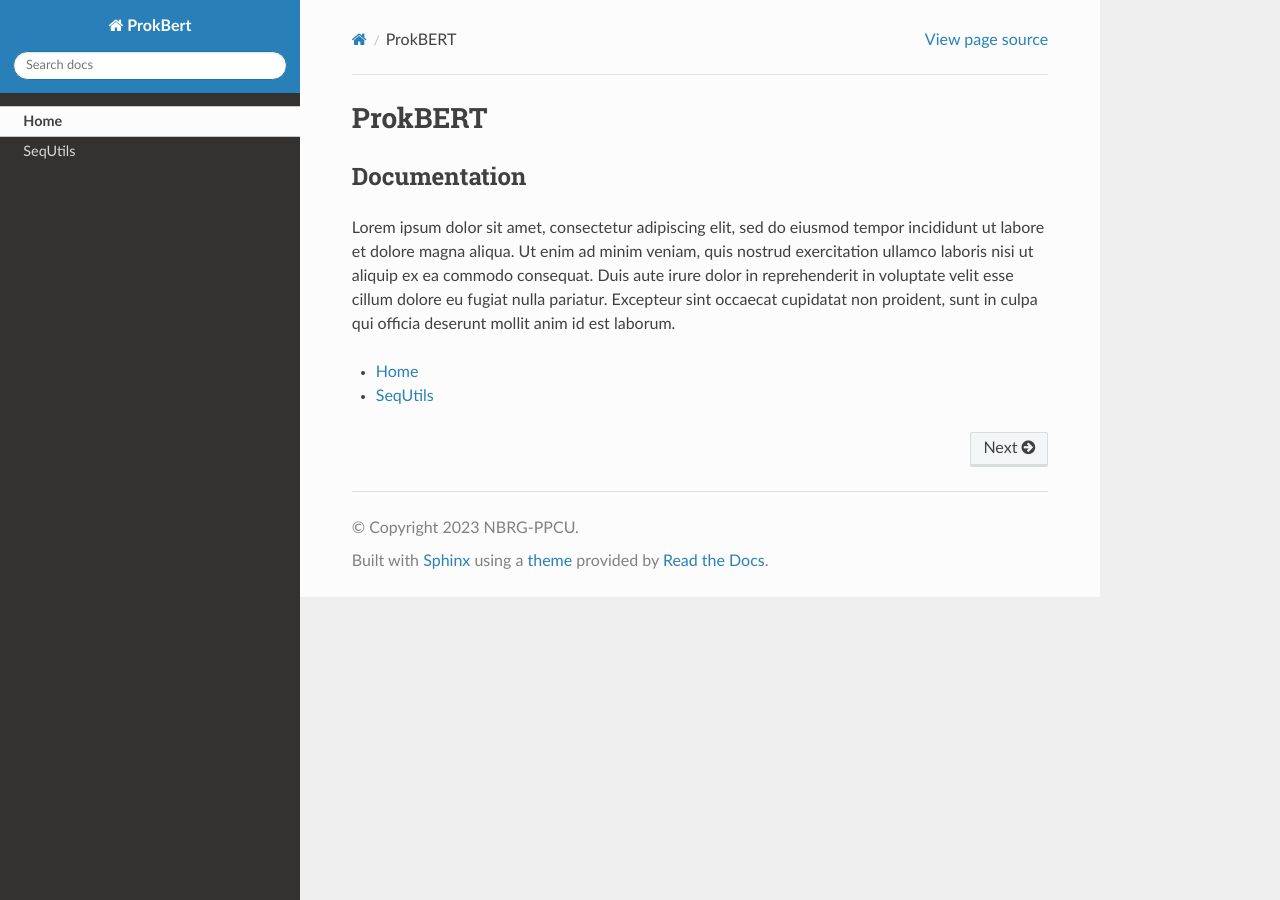
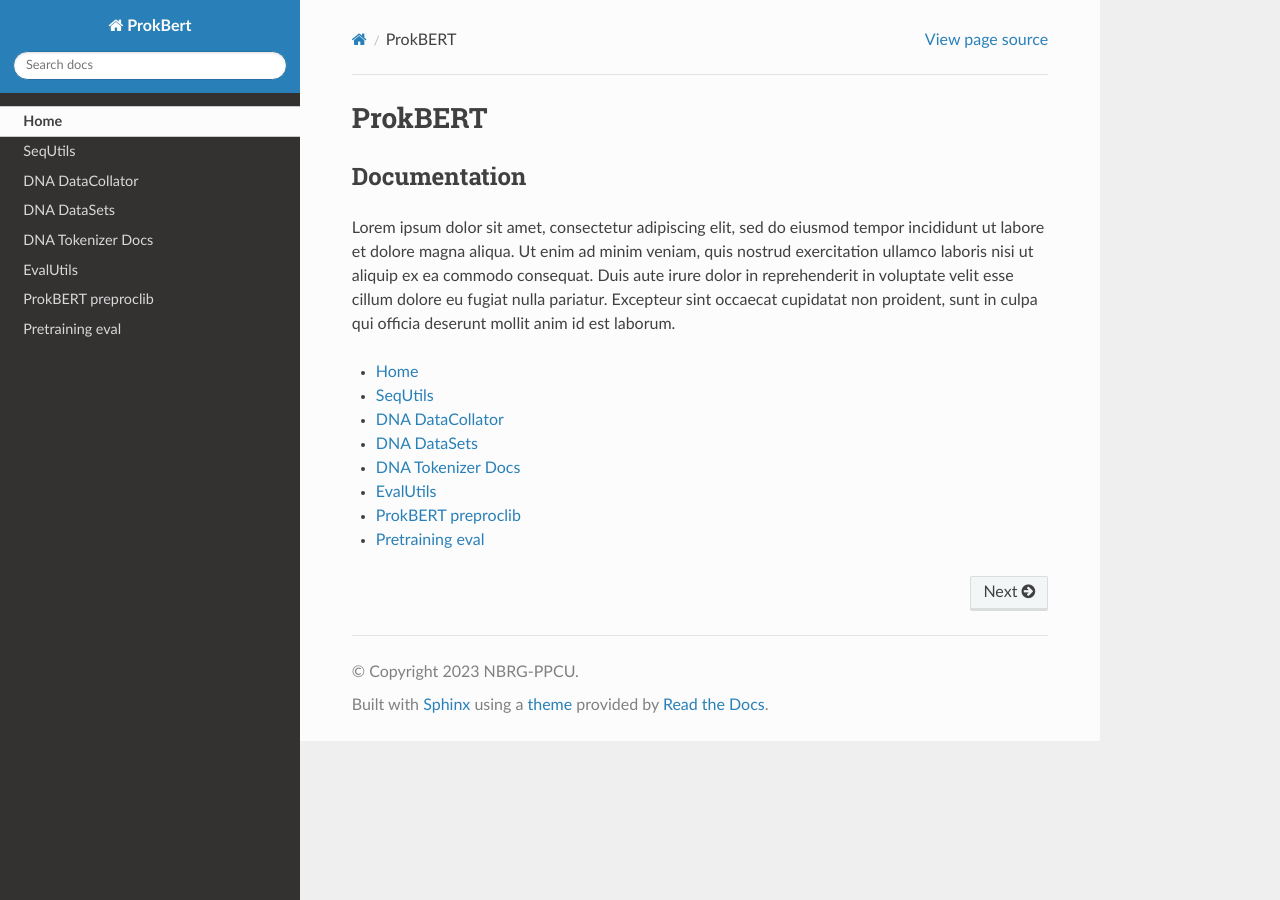
Before and after one commit to nbrg-ppcu/prokbert, a Sphinx documentation site: the page built from docs/index.rst, in a window 1280 px wide. Built offline with Sphinx 7.4.7 and the Read the Docs theme 2.0.0, drawn with Linux system fonts in a browser that asks for light colours.

Commit message:
adding main doc files

```diff
--- a/docs/dev_pretraining_eval_lib.rst
+++ b/docs/dev_pretraining_eval_lib.rst
@@ -1,3 +1,3 @@
 ======================
 Pretraining eval
-=================
+======================
--- a/docs/dnadatacollator.rst
+++ b/docs/dnadatacollator.rst
@@ -1,3 +1,3 @@
 ===================
 DNA DataCollator
-==================
+===================
--- a/docs/evalutils.rst
+++ b/docs/evalutils.rst
@@ -1,3 +1,3 @@
 ===================
 EvalUtils
-==================
+===================
--- a/docs/index.rst
+++ b/docs/index.rst
@@ -11,3 +11,9 @@ Lorem ipsum dolor sit amet, consectetur adipiscing elit, sed do eiusmod tempor i
 
    Home <self>
    sequtils
+   dnadatacollator
+   dnadatasets
+   dnatokenizer
+   evalutils
+   preproclib
+   dev_pretraining_eval_lib
--- a/docs/preproclib.rst
+++ b/docs/preproclib.rst
@@ -1,3 +1,3 @@
 =========================
 ProkBERT preproclib
-========================
+=========================
```
